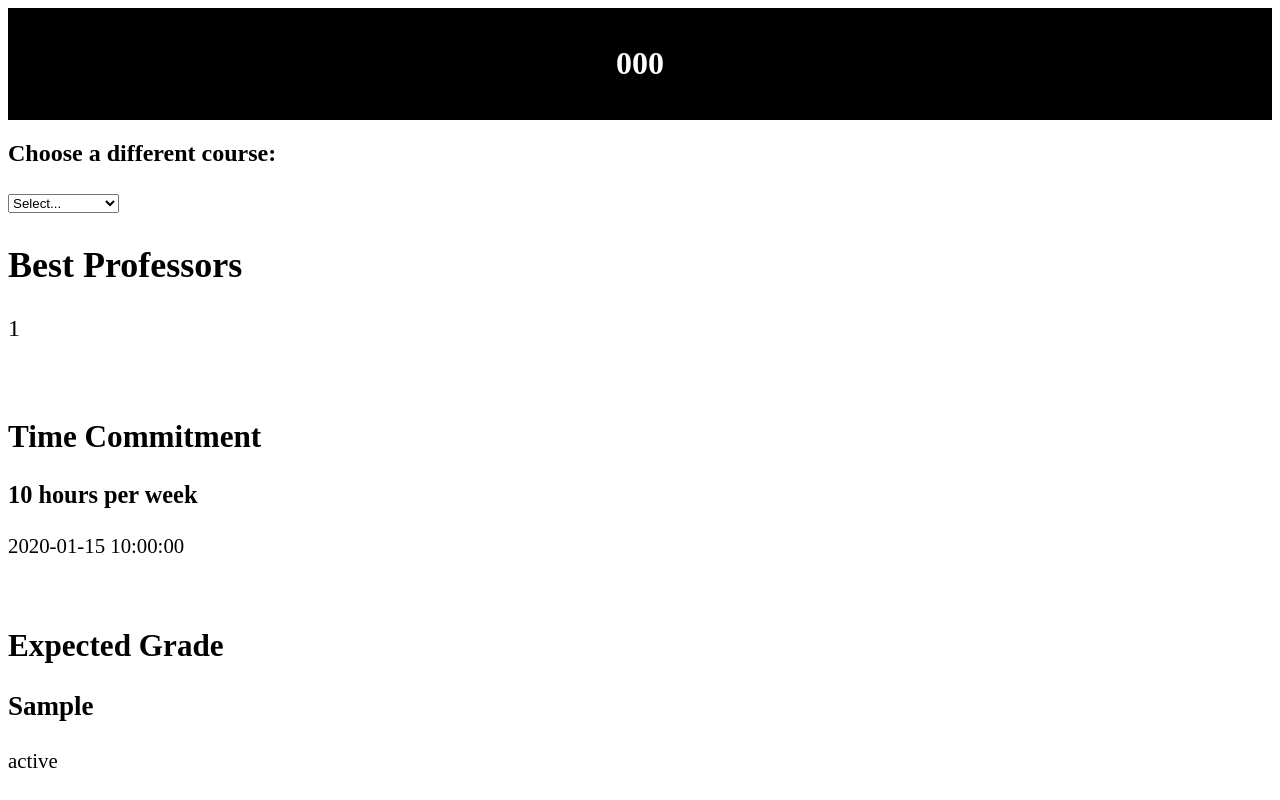
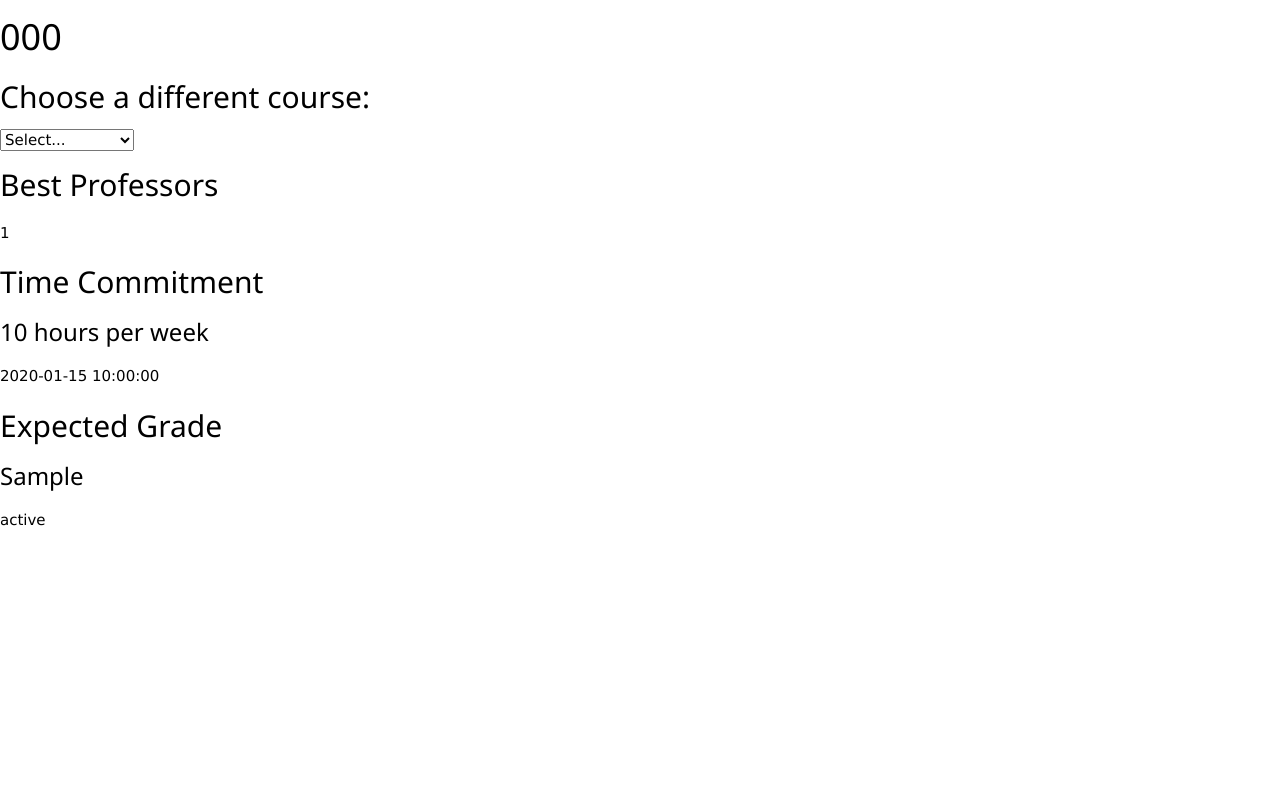
Before and after one commit to andportnoy/smartercapes.com, a Flask app: template templates/report.html in a window 1280 px wide. Run offline with Flask 2, Linux system fonts and the light colour scheme; the template is opened without the code that fills it: most values are stand-ins (such as "Sample title", 1, 10 or a date in 2020).

Commit message:
remove own css styling from report.html

```diff
--- a/templates/report.html
+++ b/templates/report.html
@@ -1,53 +1,9 @@
 <!DOCTYPE html>
 <html lang="en">
-<head>
-<style>
+<meta name="viewport" content="width=device-width, initial-scale=1">
+<link rel="stylesheet" href="w3.css">
 
-div.container {
-    width: 100%;
-}
-
-header {
-    padding: 1em;
-    color: white;
-    background-color: black;
-    clear: left;
-    text-align: center;
-}
-
-profrankcol {
-    width: auto;
-    font-size: 150%;
-}
-
-
-timecommitcol {
-    margin-left: 100px;
-    overflow: hidden;
-    width: auto;
-    font-size: 130%;
-}
-
-timecommitcol h3 {
-  color: #{{time_color|safe}};
-}
-
-gradeexpectedcol {
-    margin-left: 100px;
-    overflow: hidden;
-    width: auto;
-    font-size: 130%;
-}
-
-gradeexpectedcol h3 {
-  color: #{{grade_color|safe}};
-  font-size: 130%;
-}
-
-</style>
-</head>
 <body>
-
 <div class="container">
 
 <header>
```
